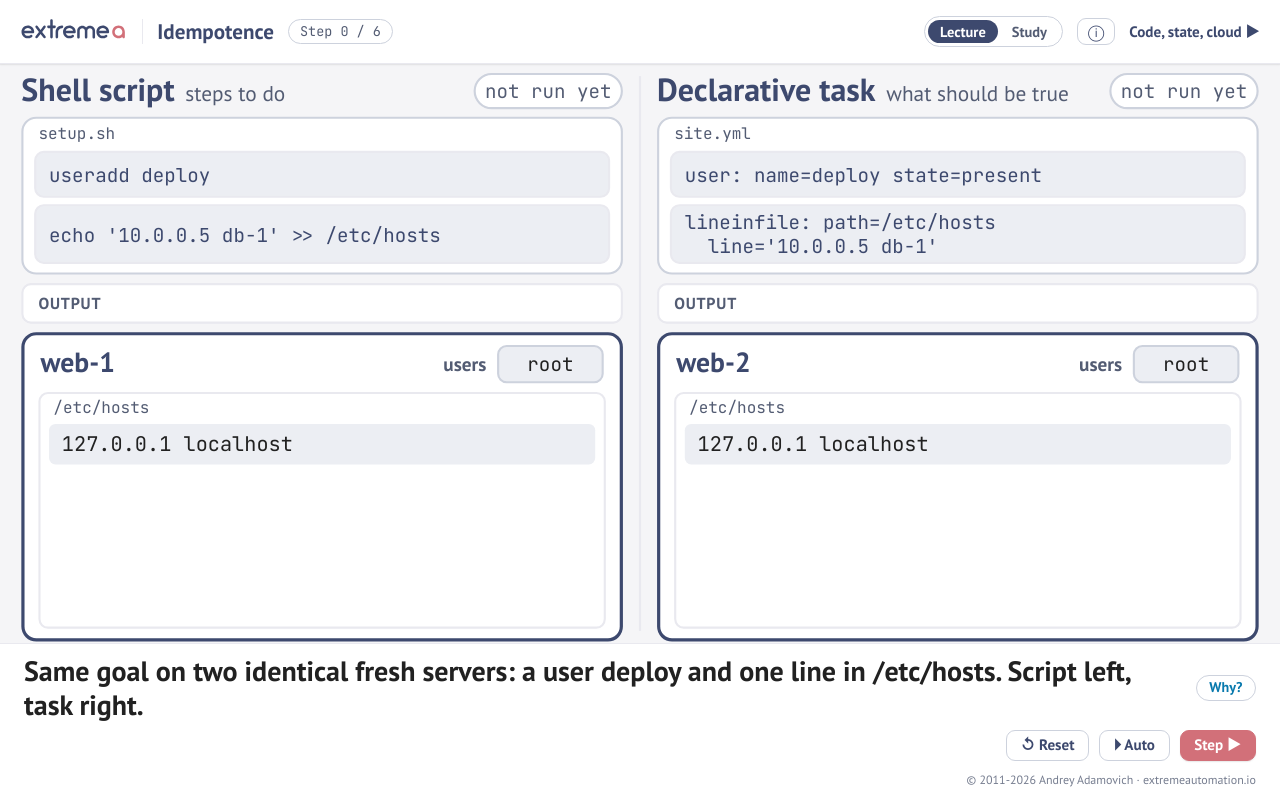
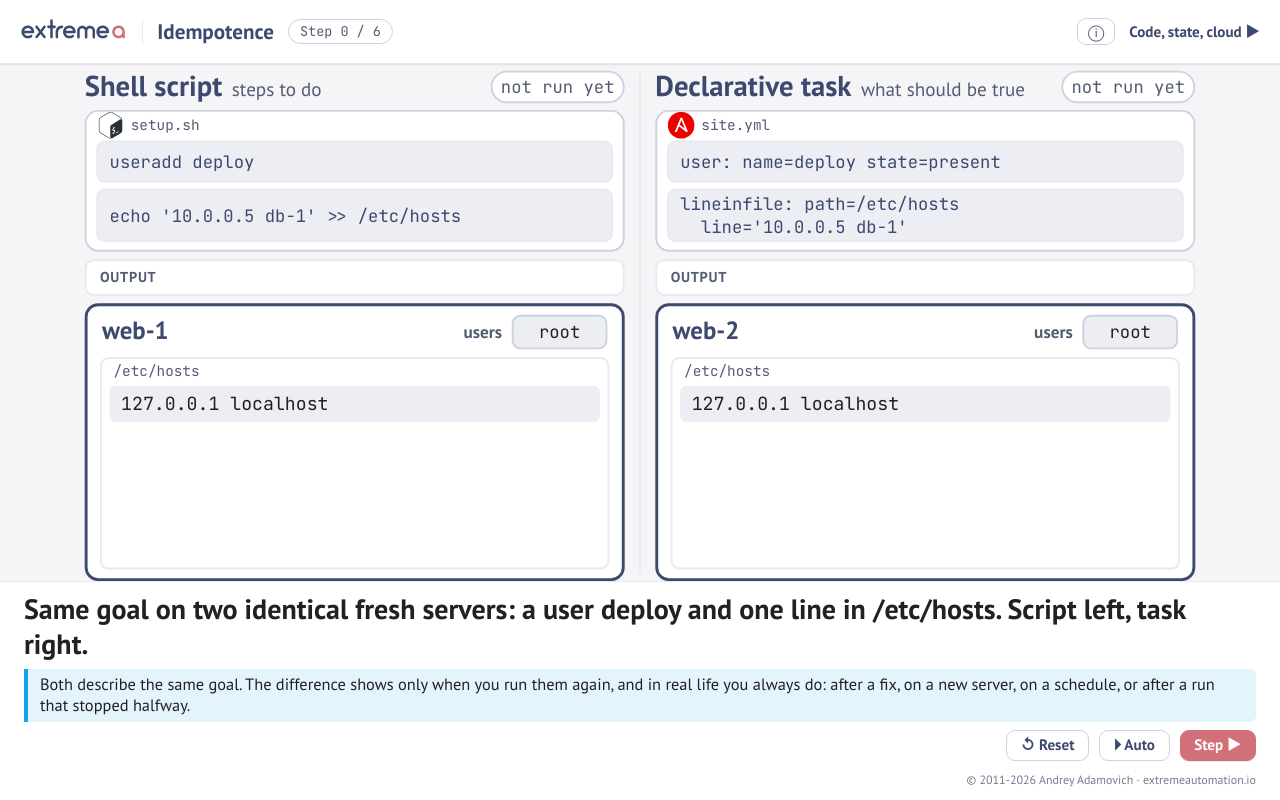
Before and after one commit to Infra-as-code-ICA0024-TalTech/simulator, a plain HTML site: page sims/idempotence.html in a window 1280 px wide. Drawn offline with Linux system fonts and the light colour scheme.

Commit message:
Use one UI per sim, add script version switch and tool icons
Remove the Lecture/Study modes: the why line is always shown. Idempotence
gets a button that switches the script between its two versions, and the
Bash and Ansible logos beside the code.

Co-Authored-By: Claude Opus 5.5 <noreply@anthropic.com>
Claude-Session: https://claude.ai/code/session_01CnQ4fMRGcUiXBe9noi2q76

```diff
--- a/assets/frame.css
+++ b/assets/frame.css
@@ -1,7 +1,7 @@
 /*
  * IaC concept simulator: shared look in the XA design system (light only). Fonts, colour tokens, the sim frame
  * (top bar, stage, bottom bar with the caption, the "why" line and the controls), the recap popover, and a few
- * classes sims may use on their own drawings. Mode (Lecture / Study) is data-mode on <html>, set by frame.js.
+ * classes sims may use on their own drawings.
  */
 @font-face { font-family: "PT Sans"; src: url(fonts/PTSans-Regular.woff2) format("woff2");
   font-weight: 400; font-style: normal; font-display: swap; }
@@ -79,31 +79,21 @@ button { font: inherit; color: inherit; cursor: pointer; }
 .tb-icon { background: #ffffff; border: 1px solid var(--line-strong); color: var(--edge); border-radius: var(--r-md);
   padding: 3px 10px; font-size: clamp(16px, .45vw + 10px, 24px); line-height: 1.2; white-space: nowrap; }
 .tb-icon:hover, .tb-icon[aria-expanded="true"] { border-color: var(--edge); }
-.tb-mode { display: inline-flex; padding: 3px; gap: 2px; background: #ffffff; border: 1px solid var(--line-strong);
-  border-radius: 999px; font-size: clamp(14px, .35vw + 10px, 20px); font-weight: 700; white-space: nowrap; }
-.tb-mode span { padding: 3px 12px; border-radius: 999px; color: var(--muted); line-height: 1.2; }
-.tb-mode:hover { border-color: var(--edge); }
-[data-mode="lecture"] .tb-mode [data-m="lecture"], [data-mode="study"] .tb-mode [data-m="study"] {
-  background: var(--edge); color: #ffffff; }
 
 /* ---------- sim page ---------- */
 body.sim { display: flex; flex-direction: column; height: 100vh; height: 100dvh; overflow: hidden; }
 .stage { flex: 1 1 auto; position: relative; min-height: 0; overflow: hidden; }
 .canvas { position: absolute; left: 0; top: 0; transform-origin: 0 0; font-size: 24px; }
 .bottombar { flex: none; padding: 10px 24px 12px; background: var(--surface); border-top: 1px solid var(--line); }
-.capline { display: flex; align-items: center; gap: 14px; margin: 0 0 8px; }
 .caption {
-  flex: 0 1 auto; min-width: 0; margin: 0; font-size: clamp(20px, 1.25vw + 12px, 40px); font-weight: 700; line-height: 1.22;
+  margin: 0 0 8px; font-size: clamp(20px, 1.25vw + 12px, 40px); font-weight: 700; line-height: 1.22;
   color: var(--text); min-height: 2.44em; display: flex; align-items: center; transition: opacity 160ms;
 }
-.tb-why { flex: none; background: #ffffff; color: var(--info); border: 1px solid var(--line-strong); border-radius: 999px;
-  padding: .3em .9em; font-size: clamp(14px, .4vw + 9px, 20px); font-weight: 700; line-height: 1.1; white-space: nowrap; }
-.tb-why:hover, .tb-why[aria-expanded="true"] { border-color: var(--info); background: var(--info-bg); }
-.tb-why[hidden], [data-mode="study"] .tb-why { display: none; }
 .whyline {
   margin: 0 0 8px; padding: 5px 12px; background: var(--info-bg); border-left: 4px solid var(--xa-sky);
   border-radius: 0 var(--r-sm) var(--r-sm) 0; color: var(--text); font-size: clamp(15px, .5vw + 10px, 26px);
   line-height: 1.32; transition: opacity 160ms;
+  min-height: calc(2.64em + 10px); align-content: center;   /* room for two lines: the drawing keeps its size between steps */
 }
 .whyline[hidden] { display: none; }
 .caption.swap, .whyline.swap { opacity: .15; }
@@ -157,13 +147,17 @@ body.sim { display: flex; flex-direction: column; height: 100vh; height: 100dvh;
   body.sim { height: auto; min-height: 100dvh; overflow: visible; }
   .stage { flex: none; }
   .topbar { flex-wrap: wrap; gap: 8px 10px; padding: 8px 12px; }
-  .tb-title { flex: 1 1 0; }
-  .tb-spacer { display: none; }
+  .tb-title { order: 1; flex: 1 0 100%; padding-left: 0; border-left: 0; white-space: normal; }
   .tb-next span { display: none; }
   .bottombar { padding: 10px 14px 16px; }
-  .caption { min-height: 0; }
+  .caption, .whyline { min-height: 0; }
   .codeline { white-space: normal; }
   .bottomline { flex-wrap: wrap; gap: 0 12px; }
+}
+
+@media (max-width: 359px) {
+  .topbar { gap: 8px 6px; padding: 8px; }
+  .tb-home img { height: 21px; }
 }
 
 /* ---------- drawing helpers for sims (keyed elements made by sim.box) ---------- */
--- a/assets/frame.js
+++ b/assets/frame.js
@@ -25,10 +25,8 @@
  *     },
  *   });
  *
- * `why` (intro, steps, buttons): 1-3 plain sentences on why this matters. Lecture mode hides it behind
- * the "Why?" button beside the caption (key W; it closes on the next step); Study mode always shows it.
- * The mode is data-mode="lecture"|"study" on <html>, switched by the top-bar button or key S and
- * remembered in localStorage['iacsim-mode'].
+ * `why` (intro, steps, buttons): 1-3 plain sentences on why this matters, always shown under the caption.
+ * A button's `label` is a string, or function (s) for a button whose name follows the state (a switch).
  *
  * `sim` (passed to init, render and run) has:
  *   sim.canvas          the drawing element (absolute positioning, size sim.W x sim.H)
@@ -45,27 +43,17 @@
  *
  * Runs mutate `s` and may be async. Step back replays the steps from a fresh state, so steps
  * must be deterministic given the state. Keys: Right/Space step, Left back, R reset, A auto,
- * 1-3 the visible buttons, W why, S Lecture/Study, Esc back to all sims.
+ * 1-4 the visible buttons, Esc back to all sims.
  */
 (function () {
   'use strict';
   var root = document.documentElement;
-  var MODE_KEY = 'iacsim-mode';
   var me = document.currentScript;
   var ASSETS = (me && me.src) ? me.src.replace(/[^\/]*$/, '') : '../assets/';
   var speed = (window.matchMedia && matchMedia('(prefers-reduced-motion: reduce)').matches) ? 0.35 : 1;
   var q = /[?&]speed=([\d.]+)/.exec(location.search);
   if (q) speed = parseFloat(q[1]) || speed;
 
-  function storedMode() {
-    try { return localStorage.getItem(MODE_KEY) === 'study' ? 'study' : 'lecture'; } catch (e) { return 'lecture'; }
-  }
-  function getMode() { return root.dataset.mode === 'study' ? 'study' : 'lecture'; }
-  function setMode(m) {
-    root.dataset.mode = m;
-    try { localStorage.setItem(MODE_KEY, m); } catch (e) { /* private mode: not kept */ }
-  }
-  root.dataset.mode = storedMode();
   if (!document.querySelector('link[rel="icon"]')) {   // XA rose mark, inline (no favicon.ico request)
     var icon = document.createElement('link');
     icon.rel = 'icon';
@@ -108,18 +96,13 @@
           '<img src="' + esc(ASSETS + 'logo.svg') + '" alt="eXtreme Automation" height="26"></a>' +
         '<h1 class="tb-title"><a class="tb-sims" href="' + esc(home) + '" title="All simulations (Esc)">' + esc(meta.title) + '</a></h1>' +
         '<span class="tb-step"></span><span class="tb-spacer"></span>' +
-        '<button class="tb-mode" title="Lecture or Study mode (S)">' +
-          '<span data-m="lecture">Lecture</span><span data-m="study">Study</span></button>' +
         (recap ? '<button class="tb-icon tb-info" title="Recap: remember, common mistake, simplified here" aria-expanded="false">ⓘ</button>' : '') +
         (next ? '<a class="tb-next" href="' + esc(next.id) + '.html" title="Next simulation">' +
           '<span>' + esc(next.title) + ' </span>▶</a>' : '') +
       '</header>' +
       '<main class="stage"><div class="canvas"></div></main>' +
       '<footer class="bottombar">' +
-        '<div class="capline">' +
-          '<p class="caption" aria-live="polite"></p>' +
-          '<button class="tb-why" title="Why this matters (W)" aria-expanded="false" hidden>Why?</button>' +
-        '</div>' +
+        '<p class="caption" aria-live="polite"></p>' +
         '<p class="whyline" aria-live="polite" hidden></p>' +
         '<div class="controls">' +
           '<div class="actions"></div>' +
@@ -136,12 +119,12 @@
       (recap ? '<div class="note" role="dialog" aria-label="Recap" hidden><button class="close" title="Close (Esc)">×</button>' +
         '<h2>Recap</h2>' + recapHtml(recap) + copyrightHtml() + '</div>' : ''));
     var $ = function (sel) { return document.querySelector(sel); };
-    var stage = $('.stage'), canvas = $('.canvas'), captionEl = $('.caption'), whyEl = $('.whyline'), whyBtn = $('.tb-why'),
-        codeEl = $('.codeline'), actionsEl = $('.actions'), stepEl = $('.tb-step'), noteEl = $('.note'), modeBtn = $('.tb-mode');
+    var stage = $('.stage'), canvas = $('.canvas'), captionEl = $('.caption'), whyEl = $('.whyline'),
+        codeEl = $('.codeline'), actionsEl = $('.actions'), stepEl = $('.tb-step'), noteEl = $('.note');
 
     var state, idx = 0, busy = false, auto = false, gen = 0, instant = false, started = false;
     var keyed = new Map(), touched = null, currentButtons = [];
-    var capTarget = null, whyTarget = '', textSeq = 0, whyOpen = false;
+    var capTarget = null, whyTarget = '', textSeq = 0;
 
     var sim = {
       canvas: canvas, W: 0, H: 0, portrait: false,
@@ -186,14 +169,6 @@
       touched = null;
     }
 
-    /* The why line and its button follow the shown text, the mode and (Lecture) whether it was opened. */
-    function updateWhy() {
-      var has = whyEl.textContent !== '';
-      whyBtn.hidden = !has;
-      whyBtn.setAttribute('aria-expanded', String(has && whyOpen));
-      whyEl.hidden = !(has && (getMode() === 'study' || whyOpen));
-    }
-
     /* Caption and why change together after a short fade; only the latest call is applied, so a
        replay (step back) right after a step cannot be overwritten by the step's pending fade. */
     function say(caption, code, why) {
@@ -208,7 +183,7 @@
           captionEl.textContent = capTarget == null ? '' : capTarget;
           whyEl.textContent = whyTarget;
           captionEl.classList.remove('swap'); whyEl.classList.remove('swap');
-          updateWhy();
+          whyEl.hidden = whyTarget === '';
         };
         if (instant || !started) apply();
         else {
@@ -224,34 +199,28 @@
       }
     }
 
-    function closeWhy() { if (whyOpen) { whyOpen = false; updateWhy(); } }
-    function toggleWhy() {
-      if (getMode() === 'study' || whyEl.textContent === '') return;
-      whyOpen = !whyOpen; updateWhy();
-    }
-    function toggleMode() {
-      setMode(getMode() === 'study' ? 'lecture' : 'study');
-      whyOpen = false; updateWhy(); updateMode();
-    }
-    function updateMode() {
-      var m = getMode();
-      modeBtn.setAttribute('aria-label', 'Mode: ' + (m === 'study' ? 'Study' : 'Lecture') + '. Switch (S)');
-    }
-
     function setButtons(ids) {
       currentButtons = ids || [];
       actionsEl.innerHTML = '';
       currentButtons.forEach(function (id, n) {
         var b = document.createElement('button');
         b.className = 'btn';
-        b.textContent = buttons[id].label;
-        b.title = (buttons[id].title || buttons[id].label) + ' (' + (n + 1) + ')';
         b.addEventListener('click', function () { b.blur(); press(id); });
         actionsEl.appendChild(b);
+      });
+      updateLabels();
+    }
+    function updateLabels() {
+      currentButtons.forEach(function (id, n) {
+        var def = buttons[id], b = actionsEl.children[n];
+        var label = typeof def.label === 'function' ? def.label(state) : def.label;
+        if (b.textContent !== label) b.textContent = label;
+        b.title = (def.title || label) + ' (' + (n + 1) + ')';
       });
     }
 
     function updateBar() {
+      updateLabels();
       stepEl.textContent = 'Step ' + idx + ' / ' + steps.length;
       $('[data-t="step"]').disabled = idx >= steps.length;
       var a = $('[data-t="auto"]');
@@ -273,7 +242,6 @@
     function stepForward() {
       if (busy || idx >= steps.length) return Promise.resolve();
       var st = steps[idx++];
-      closeWhy();
       say(st.caption, st.code, st.why || '');
       if (st.buttons) setButtons(st.buttons);
       return run(st.run);
@@ -290,7 +258,6 @@
     function replay(k) {
       var my = ++gen;
       auto = false; busy = true; instant = true; idx = 0;
-      whyOpen = false;
       root.classList.add('instant');
       state = def.state();
       var p = Promise.resolve();
@@ -302,7 +269,6 @@
         render();
         var shown = shownAfter(k);
         say(shown.caption, shown.code, shown.why); setButtons(shown.buttons);
-        updateWhy();
         void canvas.offsetWidth;
         instant = false; busy = false; started = true;
         requestAnimationFrame(function () { if (!instant) root.classList.remove('instant'); });
@@ -355,8 +321,6 @@
     $('[data-t="step"]').addEventListener('click', function (e) { e.currentTarget.blur(); stopAuto(); stepForward(); });
     $('[data-t="reset"]').addEventListener('click', function (e) { e.currentTarget.blur(); replay(0); });
     $('[data-t="auto"]').addEventListener('click', function (e) { e.currentTarget.blur(); toggleAuto(); });
-    whyBtn.addEventListener('click', function (e) { e.currentTarget.blur(); toggleWhy(); });
-    modeBtn.addEventListener('click', function (e) { e.currentTarget.blur(); toggleMode(); });
     function toggleNote(open) {
       if (!noteEl) return;
       noteEl.hidden = open === undefined ? !noteEl.hidden : !open;
@@ -373,15 +337,12 @@
       else if (k === 'ArrowLeft') { e.preventDefault(); if (idx > 0) replay(idx - 1); }
       else if (k === 'r' || k === 'R') replay(0);
       else if (k === 'a' || k === 'A') toggleAuto();
-      else if (k === 'w' || k === 'W') toggleWhy();
-      else if (k === 's' || k === 'S') toggleMode();
       else if (k >= '1' && k <= '9' && currentButtons[k - 1]) press(currentButtons[k - 1]);
       else if (k === 'Escape') { if (noteEl && !noteEl.hidden) toggleNote(false); else location.href = home; }
     });
     if (window.ResizeObserver) new ResizeObserver(layout).observe(stage);
     window.addEventListener('resize', layout);
 
-    updateMode();
     layout();
     if (def.init) def.init(sim);
     replay(0);
--- a/sims/idempotence.html
+++ b/sims/idempotence.html
@@ -14,6 +14,7 @@
   background: var(--surface); border: 2px solid var(--line-strong); border-radius: 999px; white-space: nowrap; }
 .runs.on { border-color: var(--accent); color: var(--accent-text); box-shadow: var(--ring); }
 .codecard { border: 2px solid var(--line-strong); border-radius: 14px; background: var(--surface); }
+.ticon img { display: block; width: 100%; height: 100%; }
 .fname { font-family: var(--font-mono); font-size: 15px; color: var(--muted); white-space: nowrap; }
 .ci { border: 2px solid var(--line); border-radius: 9px; background: var(--surface-2); color: var(--edge);
   font-family: var(--font-mono); font-size: 18px; line-height: 23px; white-space: pre; padding: 0 12px;
@@ -59,9 +60,11 @@
   var LINE = '10.0.0.5 db-1';
   var CODE = {
     sc: { title: 'Shell script', sub: 'steps to do', file: 'setup.sh', server: 'web-1',
+      icon: '<img src="../assets/icons/bash.svg" alt="Bash">',
       items: [['useradd deploy'], ['echo \'' + LINE + '\' >> /etc/hosts']] },
     guarded: [['id deploy || useradd deploy'], ['grep -q db-1 /etc/hosts ||', '  echo \'' + LINE + '\' >> /etc/hosts']],
     tk: { title: 'Declarative task', sub: 'what should be true', file: 'site.yml', server: 'web-2',
+      icon: '<img src="../assets/icons/ansible.svg" alt="Ansible">',
       items: [['user: name=deploy state=present'], ['lineinfile: path=/etc/hosts', '  line=\'' + LINE + '\'']] }
   };
 
@@ -122,7 +125,9 @@
     // the code: one row per command or task, with what it did on the last run
     var cy = y + 48;
     sim.place(sim.box(k + '-card', 'codecard'), x, cy, w, 148);
-    sim.place(sim.box(k + '-file', 'fname'), x + 16, cy + 7, 300, 20).textContent = def.file;
+    var ic = sim.place(sim.box(k + '-icon', 'ticon'), x + 13, cy + 2, 28, 28);
+    if (!ic.firstChild) ic.innerHTML = def.icon;
+    sim.place(sim.box(k + '-file', 'fname'), x + 48, cy + 7, 300, 20).textContent = def.file;
     [[cy + 32, 44], [cy + 82, 56]].forEach(function (r, i) {
       sim.place(sim.box(k + '-ci' + i, 'ci' + (L.hot === i ? ' hot' : '')), x + 12, r[0], w - 24, r[1])
         .textContent = items[i].join('\n');
@@ -175,6 +180,17 @@
     else if (n === 1) sim.say('Run ' + L.runs + ' of the script: useradd creates the user, echo appends the line.');
     else sim.say('Run ' + L.runs + ' of the script: useradd fails again, and /etc/hosts now has ' + n + ' copies of the line.');
   }
+  function switchVersion(s, sim) {
+    var L = s.sc;
+    s.guarded = !s.guarded;
+    L.tags = [null, null]; L.fx = {}; L.out = null;   // they belonged to the other version
+    if (s.guarded) sim.say('The script now checks before each change, so it is idempotent. Run it to see.',
+      'grep -q db-1 /etc/hosts || echo \'' + LINE + '\' >> /etc/hosts',
+      'A check in front of each command makes a re-run safe. It does not clean up copies that earlier runs left behind: press Reset server for a clean start.');
+    else sim.say('The checks are gone, so the script is not idempotent. Run it to see.',
+      'echo \'' + LINE + '\' >> /etc/hosts',
+      'Without checks every run repeats both commands: useradd fails once the user exists, and echo appends another copy of the line.');
+  }
   function taskSay(s, sim) {
     var L = s.tk, c = L.out[1].slice(-1);
     sim.say('Run ' + L.runs + ' of the task: changed=' + c + (c === '0' ? '. Nothing was different, so nothing was touched.' : '. It fixed what was missing.'));
@@ -224,7 +240,7 @@
       { caption: 'Run 3 of both: the script fails again and /etc/hosts has three copies. The task stays at changed=0.',
         why: 'Idempotent means: run once or run ten times, the result is the same. The script is not: every run adds one more line and one more error. That makes a re-run after a failure risky, exactly when it should be safe.',
         code: 'ansible-playbook site.yml   # run 3: changed=0',
-        buttons: ['script', 'task', 'reset'],
+        buttons: ['script', 'task', 'reset', 'version'],
         run: function (s, sim) { return Promise.all([runScript(s, sim, true), runTask(s, sim, true)]); } },
       { caption: 'With checks the script is idempotent too: the next run adds nothing. The old copies stay, though.',
         why: 'Idempotence is a property of the code, not of the tool. Declarative tools build the check into every task; in a script you write each check yourself, and it is easy to miss one. Checks stop new copies but do not clean up old ones.',
@@ -247,7 +263,12 @@
       reset: { label: 'Reset server', caption: 'Both servers are fresh again: no deploy user, no hosts line. The code stays as it is.',
         why: 'A fresh server replays the first run: both approaches change things on run 1. The difference only shows from run 2 on, which is why testing a script once on a clean machine proves little.',
         code: '',
-        run: function (s) { s.sc = server(); s.tk = server(); } }
+        run: function (s) { s.sc = server(); s.tk = server(); } },
+      version: { label: function (s) { return s.guarded ? 'Make script non-idempotent' : 'Make script idempotent'; },
+        caption: 'You edit the script. The server stays as it is until the next run.',
+        why: 'Editing code changes nothing on the server. Run the script to compare the two versions on the same server.',
+        code: '',
+        run: function (s, sim) { switchVersion(s, sim); } }
     }
   });
 })();
```
Also changed, not shown: index.html (+1 -1 lines), assets/icons/NOTICE.txt (added), assets/icons/ansible.svg (added), assets/icons/bash.svg (added), 1 other file.
